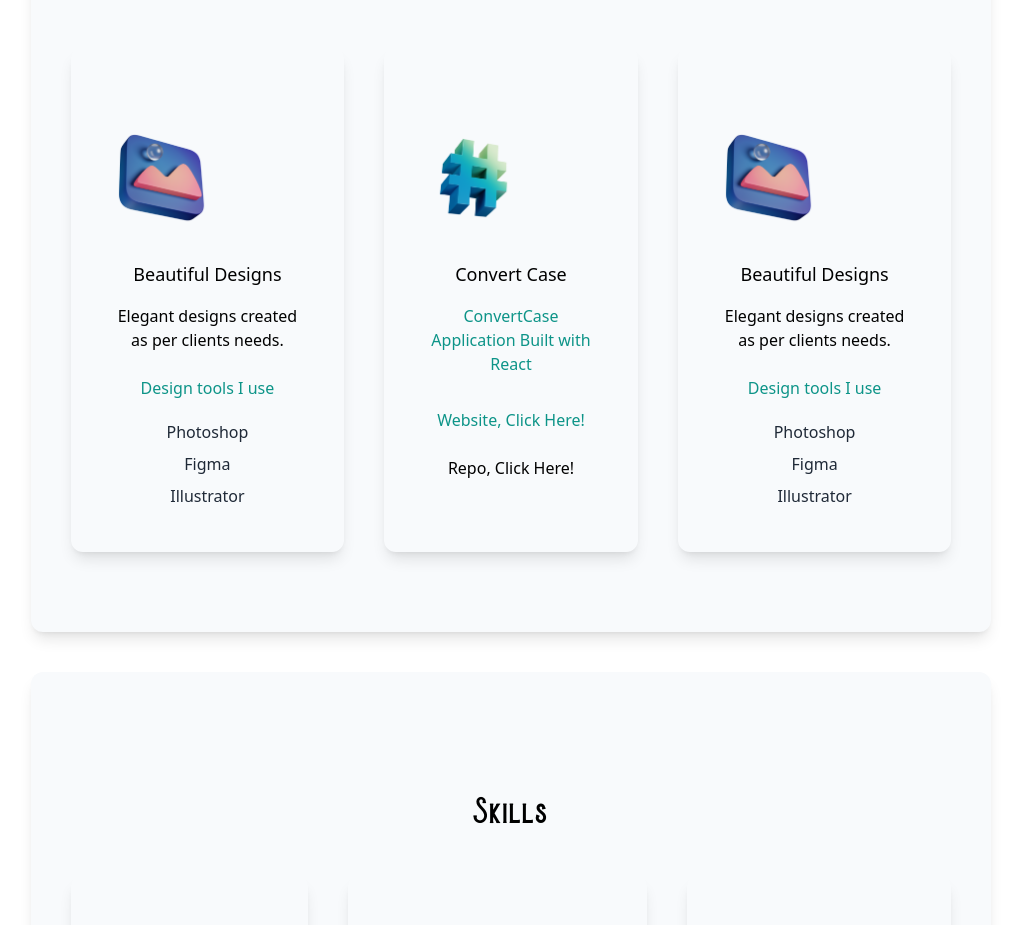
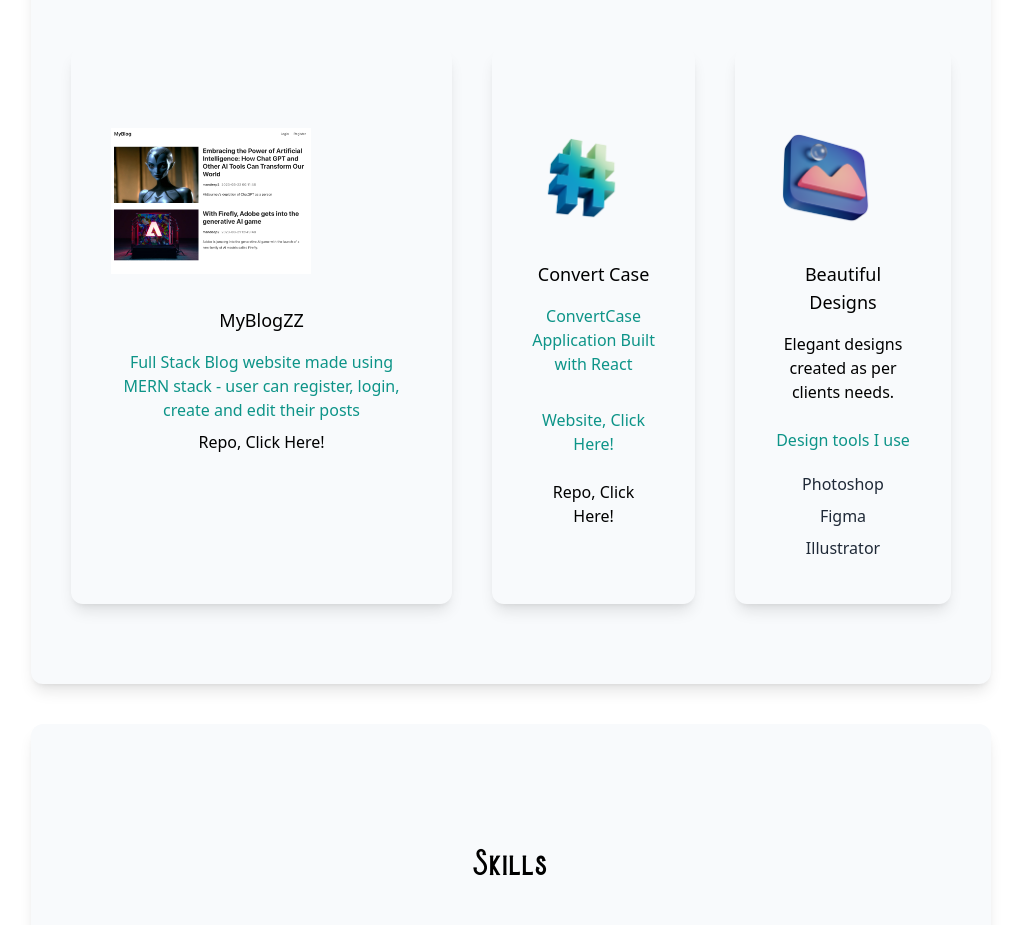
Before and after one commit to Mandeep180/Portfolio, a Next.js app: page / in a window 1280 px wide. Shown: the part 3009-3934 px from the top of the page, without its empty margins (129-1149 px from the left). Built offline with nearby package versions, Linux system fonts and the light colour scheme.

Commit message:
added blog repo link

```diff
--- a/pages/index.js
+++ b/pages/index.js
@@ -10,6 +10,7 @@ import Logo from "../public/Logo.png";
 import eLogo from "../public/eLogo.png";
 import vLogo from "../public/vLogo.jpeg";
 import myImg from "../public/myImg.jpg";
+import Blog from "../public/Blog.png";
 
 export default function Home() {
 
@@ -103,15 +104,12 @@ export default function Home() {
           </div>
           <div className="lg:flex gap-10">
           <div className="text-center  shadow-lg p-10 rounded-xl my-10 dark:bg-white">
-            <Image src={design} width={100} height={100}className="mt-10"  />
-            <h3 className="text-lg font-medium pt-8 pb-2">Beautiful Designs</h3>
-            <p className="py-2">
-              Elegant designs created as per clients needs.
-            </p>
-            <h4 className="py-4 text-teal-600">Design tools I use</h4>
-            <p className="text-gray-800 py-1">Photoshop</p>
-            <p className="text-gray-800 py-1">Figma</p>
-            <p className="text-gray-800 py-1">Illustrator</p>
+            <Image src={Blog} width={200} height={100}className="mt-10"  />
+            <h3 className="text-lg font-medium pt-8 pb-2">MyBlogZZ</h3>
+            <h4 className="py-2 text-teal-600">
+            Full Stack Blog website made using MERN stack - user can register, login, create and edit their posts
+            </h4>
+            <a href="https://github.com/Mandeep180/MyBlogzz.git" className="py-4 text-black">Repo, Click Here!</a>
 
             </div>
             <div className="text-center  shadow-lg p-10 rounded-xl my-10  dark:bg-white">
```
Also changed, not shown: public/Blog.png (added).
